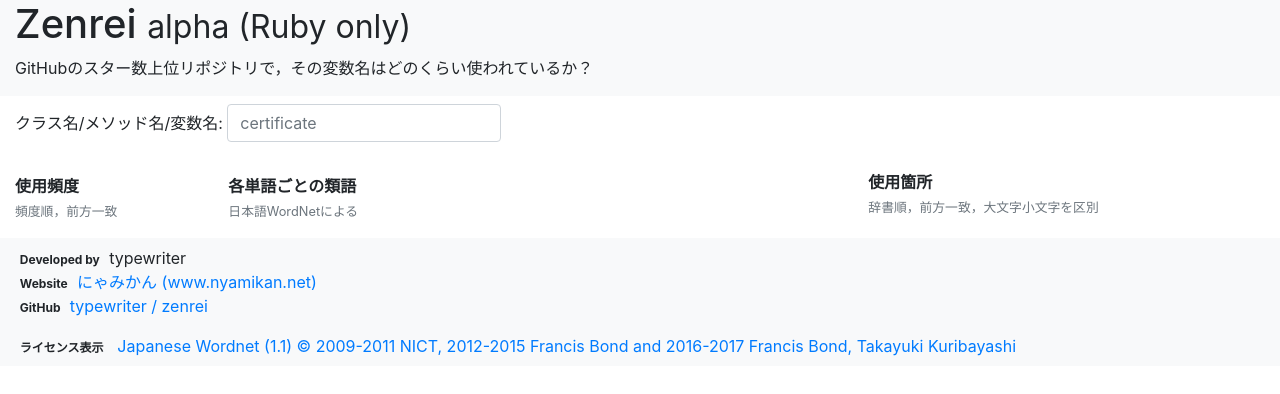
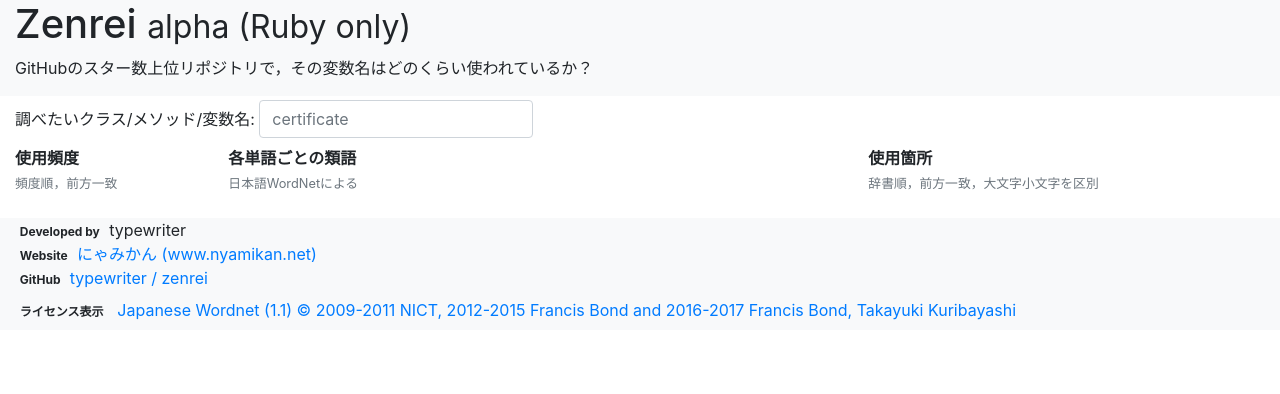
Before and after one commit to typewriter/zenrei, a Vue app in the folder view/: page / in a window 1280 px wide. Shown: the top 394 px of the page. Built offline with nearby package versions, Linux system fonts and the light colour scheme; what vue-async-computed would draw is missing.

Commit message:
Adjust layout

```diff
--- a/view/src/components/Footer.vue
+++ b/view/src/components/Footer.vue
@@ -1,6 +1,6 @@
 <template>
   <b-container classs="footer" fluid>
-    <b-row class="bg-light pt-2 pb-2">
+    <b-row class="bg-light mt-2">
       <b-col cols="12">
         <b-badge variant="white">Developed by </b-badge> typewriter<br>
         <b-badge variant="white">Website</b-badge>&nbsp;<a href="https://www.nyamikan.net">にゃみかん (www.nyamikan.net)</a><br>
--- a/view/src/components/Result.vue
+++ b/view/src/components/Result.vue
@@ -1,7 +1,7 @@
 <template>
   <div class="result">
     <b-card bg-variant="light">
-      <div class="result-card">
+      <div class="result-card small">
         <strong>{{result.Name}}</strong> ({{typeMap[result.Type]}})<br />
         <a :href="'https://github.com/' + result.Repository">{{result.Repository}}</a>: {{result.Filename}}
         <!-- <a :href="'https://github.com/' + result.Repository">{{result.Repository}}</a>: <a :href="'https://github.com/' + result.Repository + '/blob/master/' + result.Filename" :title="result.Filename">{{result.Filename}}</a> -->
@@ -36,4 +36,7 @@
   overflow: hidden;
   text-overflow: ellipsis;
 }
+.card-body {
+  padding: 0.25rem;
+}
 </style>
--- a/view/src/components/SearchBar.vue
+++ b/view/src/components/SearchBar.vue
@@ -1,21 +1,21 @@
 <template>
   <b-container fluid>
-    <b-row class="mt-2">
+    <b-row class="mt-1">
       <b-col cols="12">
         <b-form v-on:submit.prevent inline>
-          <label for="keyword">クラス名/メソッド名/変数名:</label>&nbsp;
-          <b-form-input v-model="keyword" id="keyword" size="40" placeholder="certificate" />
+          <label for="keyword">調べたいクラス/メソッド/変数名:</label>&nbsp;
+          <b-form-input v-model="keyword" id="keyword" size="60" placeholder="certificate" />
         </b-form>
       </b-col>
     </b-row>
-    <b-row class="mt-4">
-      <b-col cols="4" xl="2" class="mt-2">
+    <b-row class="mt-1">
+      <b-col cols="5" md="4" xl="2" class="mt-1">
         <p><strong>使用頻度</strong>&nbsp;<b-spinner variant="secondary" type="grow" small v-if="suggesting" /><br><span class="small text-muted">頻度順，前方一致</span></p>
         <!-- eslint-disable-next-line -->
         <Suggest v-for="suggest in suggests" v-bind:suggest="suggest" v-bind:keyword="debounceKeyword" @use="useName" />
         <p v-if="suggests && suggests.length <= 0">見つかりませんでした．</p>
       </b-col>
-      <b-col cols="8" xl="6" class="mt-2">
+      <b-col cols="7" md="8" xl="6" class="mt-1">
         <p><strong>各単語ごとの類語</strong>&nbsp;<b-spinner variant="secondary" type="grow" small v-if="synonyming" /><br><span class="small text-muted">日本語WordNetによる</span></p>
         <b-container fluid>
           <b-row>
--- a/view/src/components/Suggest.vue
+++ b/view/src/components/Suggest.vue
@@ -20,3 +20,9 @@
   }
 }
 </script>
+
+<style scoped>
+div {
+  overflow-wrap: anywhere;
+}
+</style>
```
